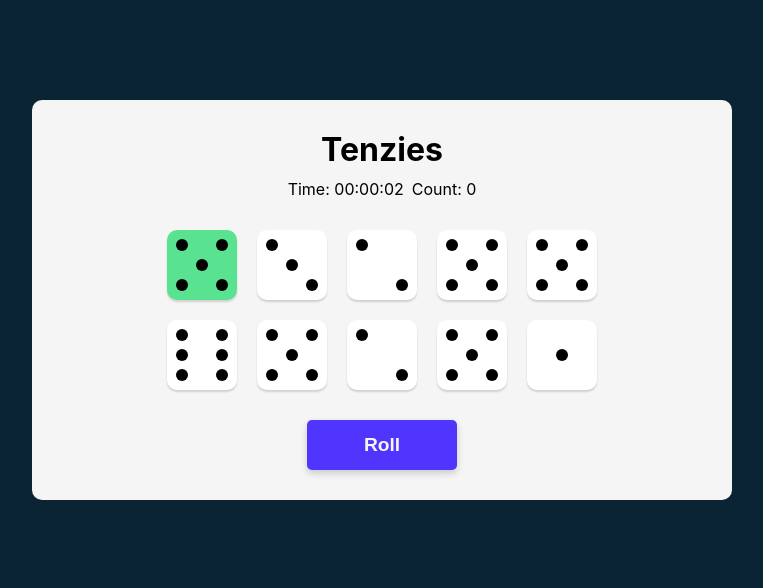
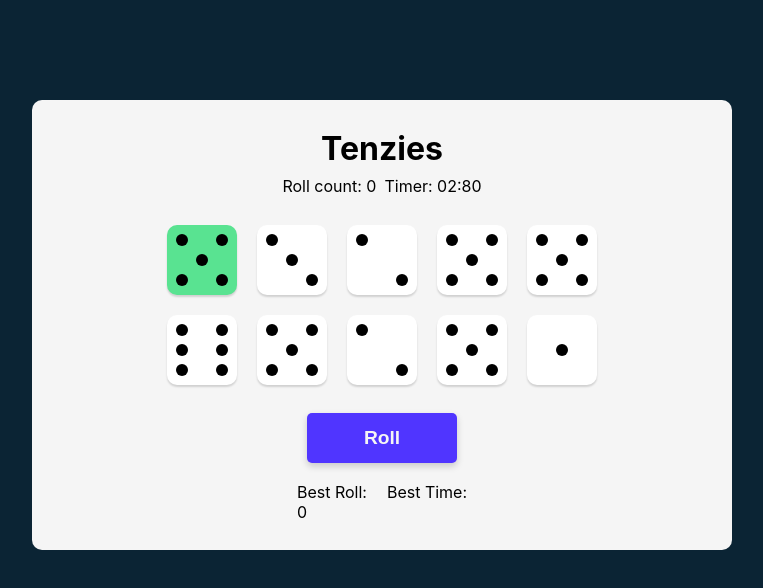
Before and after one commit to floferno/tenzies, a React (Create React App) app: page / in a window 1280 px wide. Both pictures are taken after a click on the element 460 px from the left and 272 px from the top of the page. Shown: the top 588 px of the page, without its empty margins (258-1021 px from the left). Built offline with nearby package versions, Linux system fonts and the light colour scheme.

Commit message:
Add Best Roll feature

```diff
--- a/src/App.css
+++ b/src/App.css
@@ -17,7 +17,7 @@ main {
     justify-content: space-evenly;
     align-items: center;
     width: 700px;
-    height: 400px;
+    height: 450px;
     background: #F5F5F5;
     border-radius: 10px;
     margin-top: 100px;
@@ -108,6 +108,23 @@ main {
 .right {
     grid-column-end: -1;
 }
+
+.shake {
+    animation: shake 0.5s infintie;
+}
+
+@keyframes shake {
+    0% {
+        transform: rotate(8deg);
+    }
+    50% {
+        transform: rotate(-8deg);
+    }
+    100%{
+        transform: rotate(8deg);
+    }
+}
+
 .roll {
     height: 50px;
     width: 150px;
@@ -128,3 +145,9 @@ main {
 .roll:active {
     background: #361fcd;
 }
+
+.score-board {
+    display: flex;
+    gap: 20px;
+    margin-top: 10px;
+}
--- a/src/App.js
+++ b/src/App.js
@@ -1,58 +1,85 @@
 import './App.css';
 import Confetti from 'react-confetti'
 import Die from './components/Die'
-import React from 'react';
+import ScoreBoard from './components/ScoreBoard';
+import { useState, useEffect } from 'react';
 import { nanoid } from 'nanoid'
 
 function App() {
-  const [dice, setDice] = React.useState(allNewDice())
-  const [tenzies, setTenzies] = React.useState(false)
-  const [roll, setRoll] = React.useState(0)
-  const [start, setStart] = React.useState(false)
-  const [seconds, setSeconds] = React.useState(0)
-  const [minutes, setMinutes] = React.useState(0)
-  const [hours, setHours] = React.useState(0)
+  const [dice, setDice] = useState(allNewDice())
+  const [tenzies, setTenzies] = useState(false)
+  const [roll, setRoll] = useState(0)
+  const [start, setStart] = useState(false)
+  const [bestRoll, setBestRoll] = useState(
+    JSON.parse(localStorage.getItem("bestRoll")) || 0
+  )
+  const [time, setTime] = useState(0)
+
+  useEffect(() => {
+    let interval = null;
+    if (!start || tenzies) {
+      return
+    }
+    interval = setInterval(() => {
+      setTime((prevTime) => prevTime + 10);
+    }, 10);
+
+    // else if (tenzies || !start) {
+    //   clearInterval(interval);
+    // }
+    return () => clearInterval(interval);
+  }, [start, tenzies]);
 
   //Set the time
-  if (seconds > 59) {
-    setSeconds(0)
-    setMinutes(minute => minute + 1)
+  // if (seconds > 59) {
+  //   setSeconds(0)
+  //   setMinutes(minute => minute + 1)
+  // }
+  // if (minutes > 59) {
+  //   setMinutes(0)
+  // }
+
+  // useEffect(() => {
+
+  //   let timer = setInterval(() => {
+  //     if (!start) {
+  //       return
+  //     }
+  //     if (tenzies) {
+  //       return
+  //     }
+  //     setSeconds(second => second + 1)
+  //   }, 1000)
+
+  //   return () => clearInterval(timer)
+  // }, [start, tenzies])
+
+  // useEffect(() => {
+  //   localStorage.setItem("bestTime", JSON.stringify(bestTime));
+  // }, [bestTime]);
+
+  useEffect(() => {
+    localStorage.setItem("bestRoll", JSON.stringify(bestRoll));
+  }, [bestRoll, setRecords]);
+
+  function setRecords() {
+    // Check if bestRoll doesn't exist yet or newest rolls are better (smaller amount) than bestRolls if so reassign the variable
+    if (!bestRoll || roll < bestRoll) {
+      setBestRoll(roll);
+    }
   }
-  if (minutes > 59) {
-    setMinutes(0)
-    setHours(hour => hour + 1)
-  }
-  if (hours > 23) {
-    setSeconds(0)
-    setMinutes(0)
-    setHours(0)
-  }
-
-  React.useEffect(() => {
-
-    let timer = setInterval(() => {
-      if (!start) {
-        return
-      }
-      if (tenzies) {
-        return
-      }
-      setSeconds(second => second + 1)
-    }, 1000)
-
-    return () => clearInterval(timer)
-  }, [start, tenzies])
 
   const diceElements = dice.map((die, i) => <Die value={die.value} key={die.id} isHeld={die.isHeld} holdDice={() => holdDice(die.id)} />)
 
 
-  React.useEffect(() => {
+  useEffect(() => {
     const allHeld = dice.every(die => die.isHeld)
     const firstValue = dice[0].value
     const allSameValue = dice.every(die => die.value === firstValue)
 
     if (allHeld && allSameValue) {
-      setTenzies(true)
+      setTenzies(true);
+      setRecords();
       console.log("You won!")
     }
   }, [dice])
@@ -80,16 +107,15 @@ function App() {
           generateNewDie()
       })
       )
+      setRoll(prevRoll => prevRoll + 1)
     } else {
-      setStart(false)
+      setStart(true)
       setTenzies(false)
       setDice(allNewDice())
-      setHours(0)
-      setMinutes(0)
-      setSeconds(0)
+      setTime(0)
+      setRoll(0)
       return
     }
-    setRoll(prevRoll => prevRoll + 1)
   }
 
   function holdDice(id) {
@@ -105,19 +131,24 @@ function App() {
   return (
     <main>
       {tenzies && <Confetti />}
-      <h1>{tenzies ? "YOU WON!!!🎊" : "Tenzies"}</h1>
+      <h1>{tenzies ? "CONGRATULATIONS! YOU WON!" : "Tenzies"}</h1>
       {!start && <p>Roll until all dice are the same. Click each die to freeze it at its current value between rolls.</p>}
       {
         start &&
         <div className="start-menu">
-          <p className="timer">Time: {String(hours).padStart(2, '0')}:{String(minutes).padStart(2, '0')}:{String(seconds).padStart(2, '0')}</p>
-          <p className="count-roll">Count: {roll}</p>
+          {/* <p className="timer">Time: {String(minutes).padStart(2, '0')}:{String(seconds).padStart(2, '0')}</p> */}
+          <p className="count-roll">Roll count: {roll}</p>
+          <p>
+            Timer: {("0" + Math.floor((time / 1000) % 60)).slice(-2)}:
+            {("0" + ((time / 10) % 1000)).slice(-2)}
+          </p>
         </div>
       }
       <div className="dice-container">
         {diceElements}
       </div>
       <button className="roll" onClick={rollDice}>{tenzies ? "New Game" : "Roll"}</button>
+      <ScoreBoard bestRoll={bestRoll}></ScoreBoard>
     </main>
   );
 }
--- a/src/components/Die.js
+++ b/src/components/Die.js
@@ -38,11 +38,8 @@ export default function Die(props) {
 
 
     return (
-        // <div className="die-face" style={styles} onClick={props.holdDice}>
-        //     <h2 className="die-num">{face}</h2>
-        // </div>
 
-        <div onClick={props.holdDice} className='dice' style={styles}>
+        <div onClick={props.holdDice} className={`${props.roll && "shake"} dice`} style={styles} >
             {face}
         </div>
     )
--- /dev/null
+++ b/src/components/ScoreBoard.js
@@ -0,0 +1,16 @@
+import React from 'react'
+
+export default function ScoreBoard(props) {
+    return (
+        <div className="score-board">
+            <div>
+                <p>Best Roll:</p>
+                <p className="gradient-text">{props.bestRoll}</p>
+            </div>
+            <div>
+                <p>Best Time:</p>
+                {/* <p className="gradient-text">{props.bestTime / 100}s</p> */}
+            </div>
+        </div>
+    )
+}
```
Also changed, not shown: 1 other file (tests, documents, lock files or other folders).
